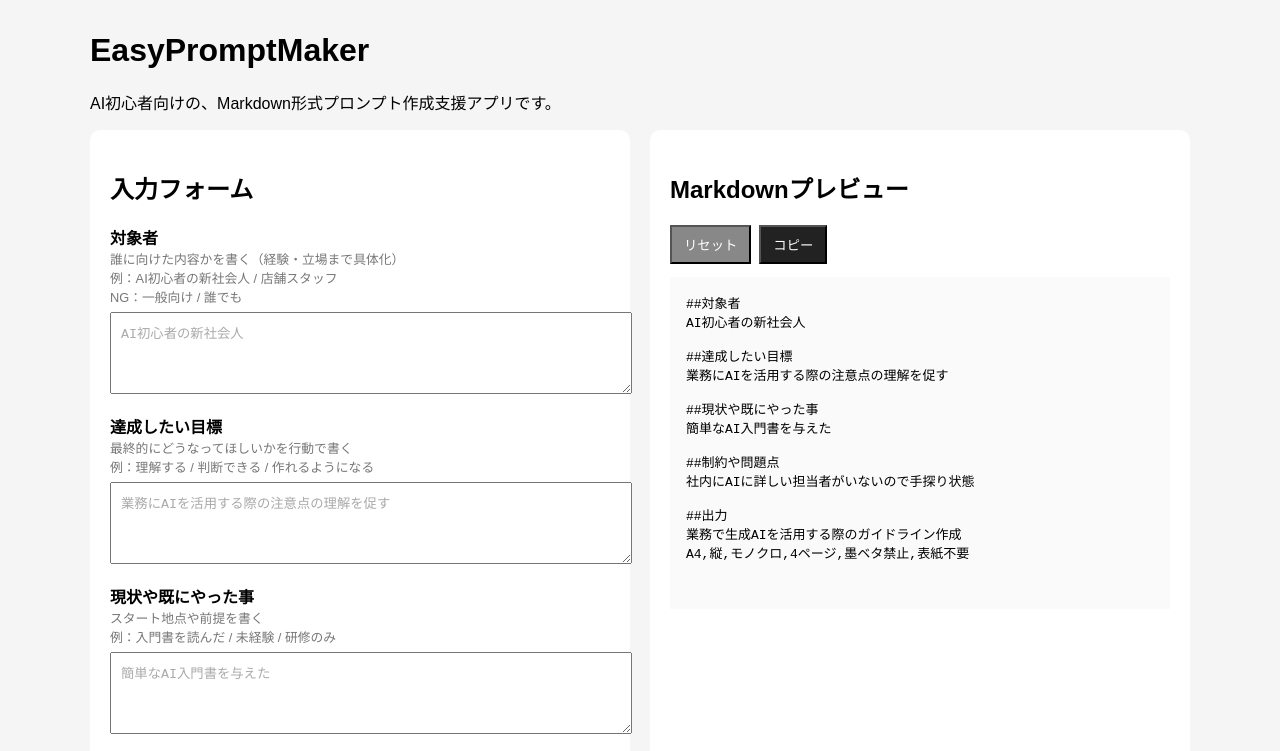
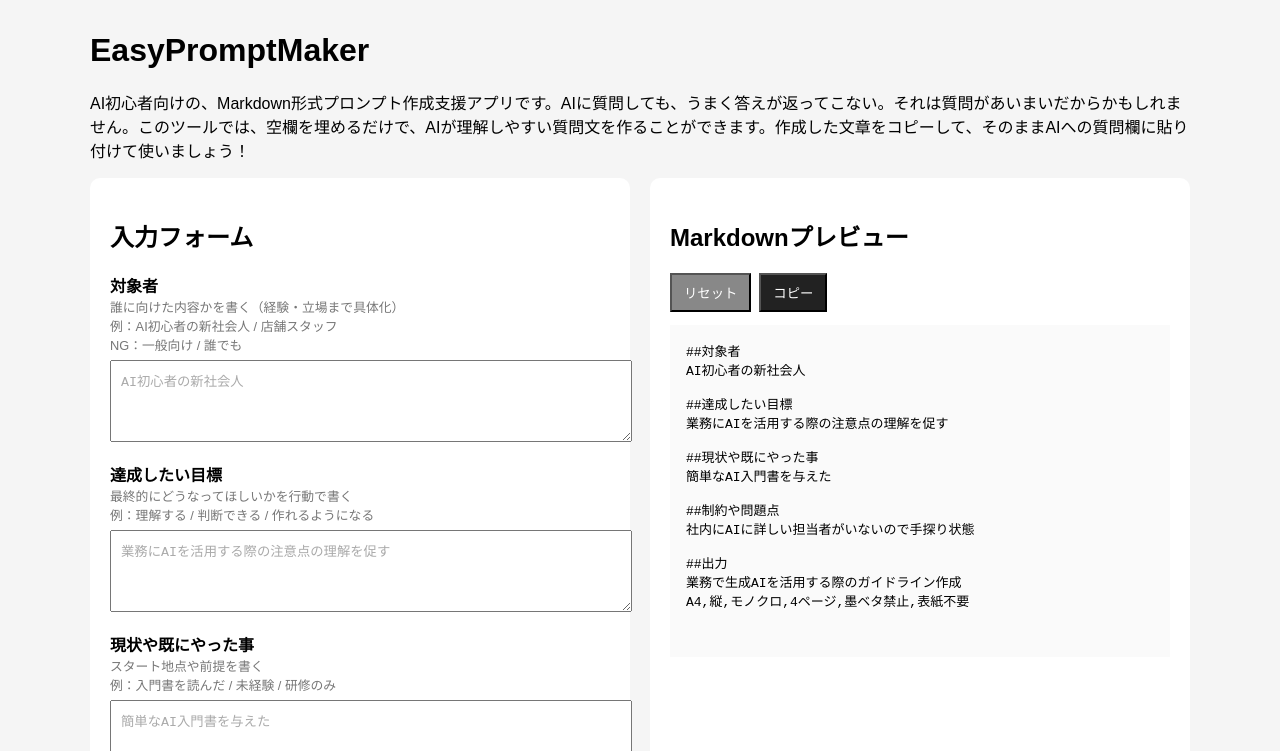
Before and after one commit to masaki-k-git/EasyPromptMaker, a plain HTML site: page index.html in a window 1280 px wide. Shown: the top 751 px of the page. Drawn offline with Linux system fonts and the light colour scheme.

Commit message:
Update index.html

```diff
--- a/index.html
+++ b/index.html
@@ -11,7 +11,7 @@
     <header class="app-header">
       <h1>EasyPromptMaker</h1>
       <p class="app-description">
-        AI初心者向けの、Markdown形式プロンプト作成支援アプリです。
+        AI初心者向けの、Markdown形式プロンプト作成支援アプリです。AIに質問しても、うまく答えが返ってこない。それは質問があいまいだからかもしれません。このツールでは、空欄を埋めるだけで、AIが理解しやすい質問文を作ることができます。作成した文章をコピーして、そのままAIへの質問欄に貼り付けて使いましょう！
       </p>
     </header>
 
```
